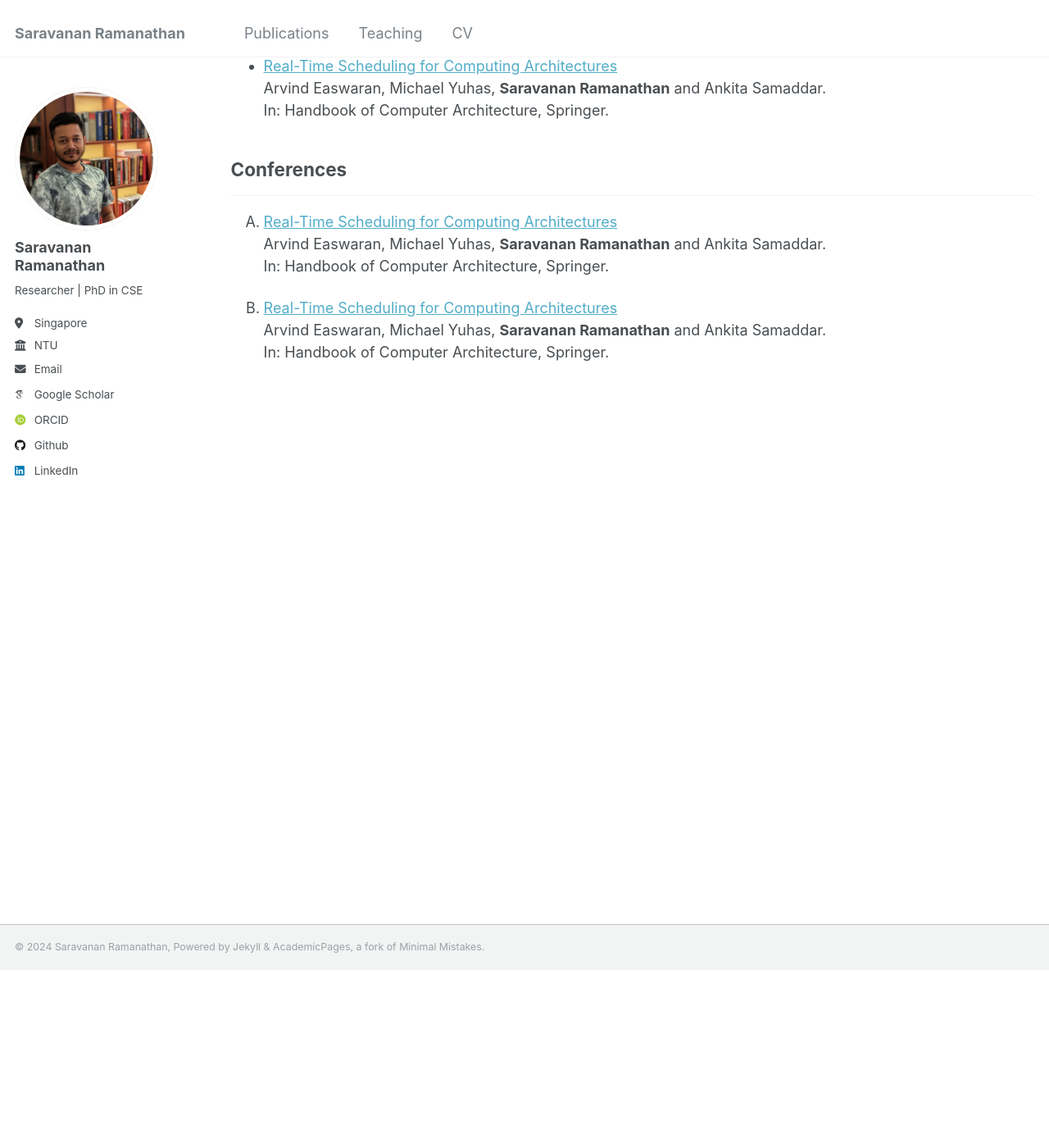
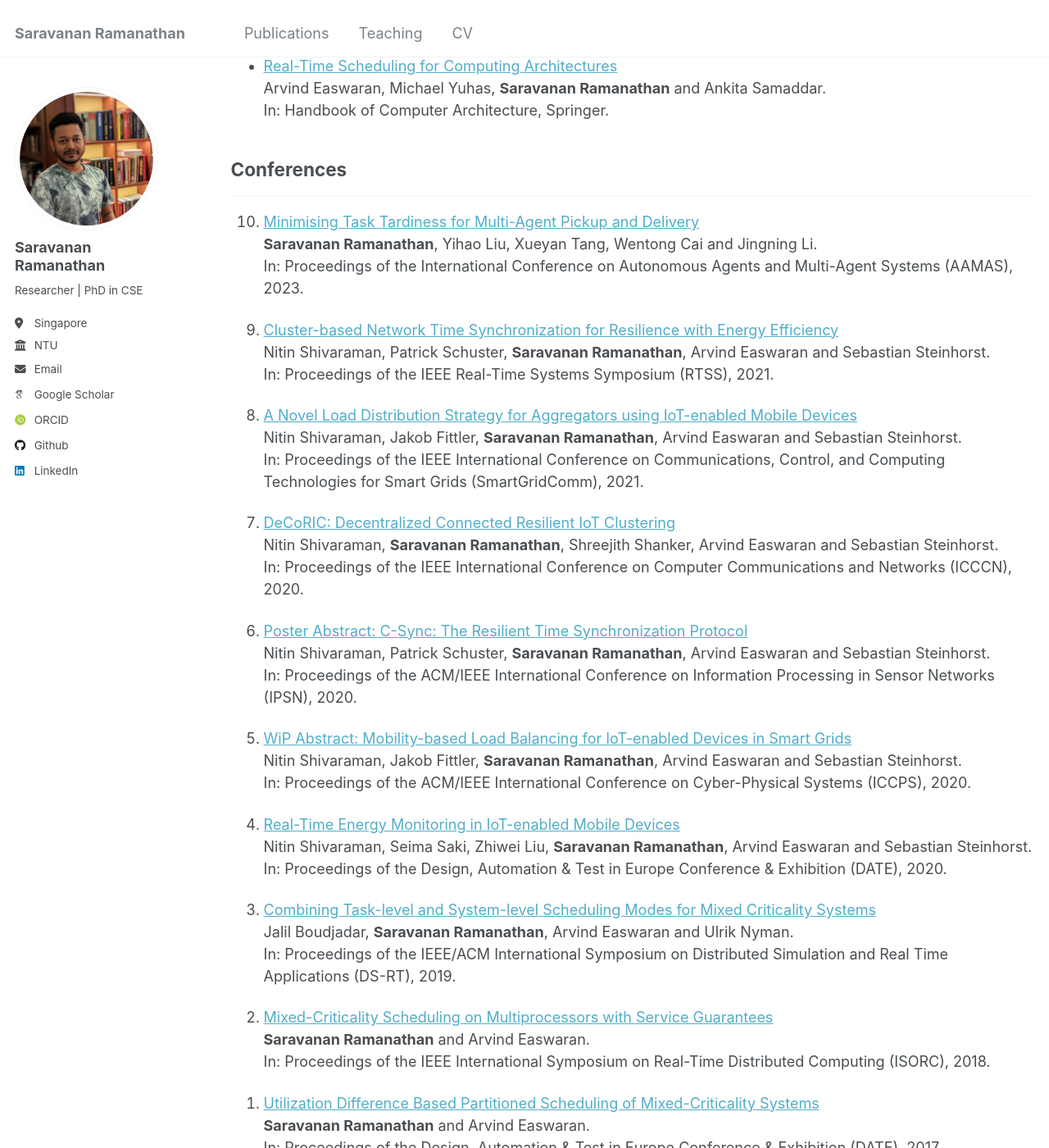
Before and after one commit to saravana016/saravana016.github.io, a Jekyll site: the page built from _pages/publications.html, in a window 1280 px wide and 1400 px high, scrolled down 217 px. Shown: the whole window at 82% size. Built offline with Jekyll 4.4.1, drawn with Linux system fonts in a browser that asks for light colours; some web fonts are replaced; some of the changed text lies outside the part shown.

Commit message:
Update publications.html

```diff
--- a/_pages/publications.html
+++ b/_pages/publications.html
@@ -34,7 +34,7 @@ author_profile: true
 {% endif %}
 -->
 
-<h2> Book Chapters</h2><hr />
+<h2> Book Chapters </h2><hr />
 
 <ul>
   <li><p><a href="https://link.springer.com/referenceworkentry/10.1007/978-981-15-6401-7_5-1"> Real-Time Scheduling for Computing Architectures </a><br>
@@ -44,14 +44,88 @@ author_profile: true
 
 <h2> Conferences </h2><hr />
 
-  <ol type="A" start="1">
+  <ol reversed>
 
-    <li><p><a href="https://link.springer.com/referenceworkentry/10.1007/978-981-15-6401-7_5-1"> Real-Time Scheduling for Computing Architectures </a><br>
-    Arvind Easwaran, Michael Yuhas, <b>Saravanan Ramanathan</b> and Ankita Samaddar.<br>
-    In: Handbook of Computer Architecture, Springer.</p></li>
+    <li><p><a href="https://link.springer.com/referenceworkentry/10.1007/978-981-15-6401-7_5-1"> Minimising Task Tardiness for Multi-Agent Pickup and Delivery </a><br>
+    <b>Saravanan Ramanathan</b>, Yihao Liu, Xueyan Tang, Wentong Cai and Jingning Li.<br>
+    In: Proceedings of the International Conference on Autonomous Agents and Multi-Agent Systems (AAMAS), 2023.</p></li>
 
-    <li><p><a href="https://link.springer.com/referenceworkentry/10.1007/978-981-15-6401-7_5-1"> Real-Time Scheduling for Computing Architectures </a><br>
-    Arvind Easwaran, Michael Yuhas, <b>Saravanan Ramanathan</b> and Ankita Samaddar.<br>
-    In: Handbook of Computer Architecture, Springer.</p></li>
+    <li><p><a href="https://www.computer.org/csdl/proceedings-article/rtss/2021/280200a149/1z92gKaIZPO"> Cluster-based Network Time Synchronization for Resilience with Energy Efficiency </a><br>
+    Nitin Shivaraman, Patrick Schuster, <b>Saravanan Ramanathan</b>, Arvind Easwaran and Sebastian Steinhorst.<br>
+    In: Proceedings of the IEEE Real-Time Systems Symposium (RTSS), 2021.</p></li>
+
+    <li><p><a href="https://ieeexplore.ieee.org/document/9632317"> A Novel Load Distribution Strategy for Aggregators using IoT-enabled Mobile Devices </a><br>
+    Nitin Shivaraman, Jakob Fittler, <b>Saravanan Ramanathan</b>, Arvind Easwaran and Sebastian Steinhorst.<br>
+    In: Proceedings of the IEEE International Conference on Communications, Control, and Computing Technologies for Smart Grids (SmartGridComm), 2021.</p></li>
+
+    <li><p><a href="https://ieeexplore.ieee.org/document/9209755"> DeCoRIC: Decentralized Connected Resilient IoT Clustering </a><br>
+    Nitin Shivaraman, <b>Saravanan Ramanathan</b>, Shreejith Shanker, Arvind Easwaran and Sebastian Steinhorst.<br>
+    In: Proceedings of the IEEE International Conference on Computer Communications and Networks (ICCCN), 2020.</p></li>
+
+    <li><p><a href="https://ieeexplore.ieee.org/document/9111052"> Poster Abstract: C-Sync: The Resilient Time Synchronization Protocol </a><br>
+    Nitin Shivaraman, Patrick Schuster, <b>Saravanan Ramanathan</b>, Arvind Easwaran and Sebastian Steinhorst.<br>
+    In: Proceedings of the ACM/IEEE International Conference on Information Processing in Sensor Networks (IPSN), 2020.</p></li>
+
+    <li><p><a href="https://ieeexplore.ieee.org/document/9096021"> WiP Abstract: Mobility-based Load Balancing for IoT-enabled Devices in Smart Grids </a><br>
+    Nitin Shivaraman, Jakob Fittler, <b>Saravanan Ramanathan</b>, Arvind Easwaran and Sebastian Steinhorst.<br>
+    In: Proceedings of the ACM/IEEE International Conference on Cyber-Physical Systems (ICCPS), 2020.</p></li>
+
+    <li><p><a href="https://ieeexplore.ieee.org/document/9116577"> Real-Time Energy Monitoring in IoT-enabled Mobile Devices </a><br>
+    Nitin Shivaraman, Seima Saki, Zhiwei Liu, <b>Saravanan Ramanathan</b>, Arvind Easwaran and Sebastian Steinhorst.<br>
+    In: Proceedings of the Design, Automation & Test in Europe Conference & Exhibition (DATE), 2020.</p></li>
+
+    <li><p><a href="https://ieeexplore.ieee.org/abstract/document/8958666"> Combining Task-level and System-level Scheduling Modes for Mixed Criticality Systems </a><br>
+    Jalil Boudjadar, <b>Saravanan Ramanathan</b>, Arvind Easwaran and Ulrik Nyman.<br>
+    In: Proceedings of the IEEE/ACM International Symposium on Distributed Simulation and Real Time Applications (DS-RT), 2019.</p></li>
+
+    <li><p><a href="https://ieeexplore.ieee.org/document/8421142"> Mixed-Criticality Scheduling on Multiprocessors with Service Guarantees </a><br>
+    <b>Saravanan Ramanathan</b> and Arvind Easwaran.<br>
+    In: Proceedings of the IEEE International Symposium on Real-Time Distributed Computing (ISORC), 2018.</p></li>
+
+    <li><p><a href="https://ieeexplore.ieee.org/document/7926989"> Utilization Difference Based Partitioned Scheduling of Mixed-Criticality Systems </a><br>
+    <b>Saravanan Ramanathan</b> and Arvind Easwaran.<br>
+    In: Proceedings of the Design, Automation & Test in Europe Conference & Exhibition (DATE), 2017.</p></li>
 
   </ol>
+
+<h2> Journals </h2><hr />
+
+<ul>
+  <li><p><a href="https://link.springer.com/article/10.1007/s11241-022-09389-4"> Design and Analyses of Functional Mode Changes for Mixed-Criticality Systems </a><br>
+    Vijaya Kumar Sundar, <b>Saravanan Ramanathan</b> and Arvind Easwaran.<br>
+    In: Real-Time Systems, 2022.</p></li>
+
+  <li><p><a href="https://ieeexplore.ieee.org/document/9555644"> Design and Evaluation of V2X-based Dynamic Bus Lanes </a><br>
+    Meng Xie, <b>Saravanan Ramanathan</b>, Andreas Rau, David Eckhoff and Fritz Busch.<br>
+    In: IEEE Access, 2021.</p></li>
+
+  <li><p><a href="https://www.degruyter.com/document/doi/10.1515/itit-2020-0013/html"> A Survey on Time-Sensitive Resource Allocation in the Cloud Continuum </a><br>
+    <b>Saravanan Ramanathan</b>, Nitin Shivaraman, Seima Suryasekaran, Arvind Easwaran, Etienne Borde and Sebastian Steinhorst.<br>
+    In: it - Information Technology, 2020.</p></li>
+
+  <li><p><a href="https://link.springer.com/article/10.1007/s11241-017-9296-1"> Multi-Rate Fluid Scheduling of Mixed-Criticality Systems on Multiprocessors </a><br>
+    <b>Saravanan Ramanathan</b>, Arvind Easwaran and Hyeonjoong Cho.<br>
+    In: Real-Time Systems, 2018.</p></li>
+
+  <li><p><a href="https://ieeexplore.ieee.org/document/8059775"> MC-Fluid: Multi-Core Fluid-Based Mixed-Criticality Scheduling </a><br>
+    Jaewoo Lee, <b>Saravanan Ramanathan</b>, Kieu-My Phan, Arvind Easwaran, Insik Shin and Insup Lee.<br>
+    In: IEEE Transactions on Computers, 2018.</p></li>
+
+</ul>
+
+<h2> Workshops </h2><hr />
+
+<ul>
+  <li><p><a href="http://www.cister.isep.ipp.pt/rtsops2016/"> The Feasibility Analysis of Mixed-Criticality Systems </a><br>
+    <b>Saravanan Ramanathan</b>, Xiaozhe Gu and Arvind Easwaran.<br>
+    In: Proceedings of the International Real-Time Scheduling Open Problems Seminar (RTSOPS), 2016.</p></li>
+
+  <li><p><a href="https://www.ecrts.org/forum/viewtopic8e70.html?t=68"> Evaluation of Mixed-Criticality Scheduling Algorithms using a Fair Taskset Generator </a><br>
+    <b>Saravanan Ramanathan</b> and Arvind Easwaran.<br>
+    In: Proceedings of the International Workshop on Analysis Tools and Methodologies for Embedded and Real-Time Systems (WATERS), 2016.</p></li>
+
+  <li><p><a href="https://www-users.york.ac.uk/~rd17/wmc/2.pdf"> MC-Fluid: Rate Assignment Strategies </a><br>
+    <b>Saravanan Ramanathan</b> and Arvind Easwaran.<br>
+    In: Proceedings of the Workshop on Mixed Criticality Systems (WMC), 2015.</p></li>
+
+</ul>
```
